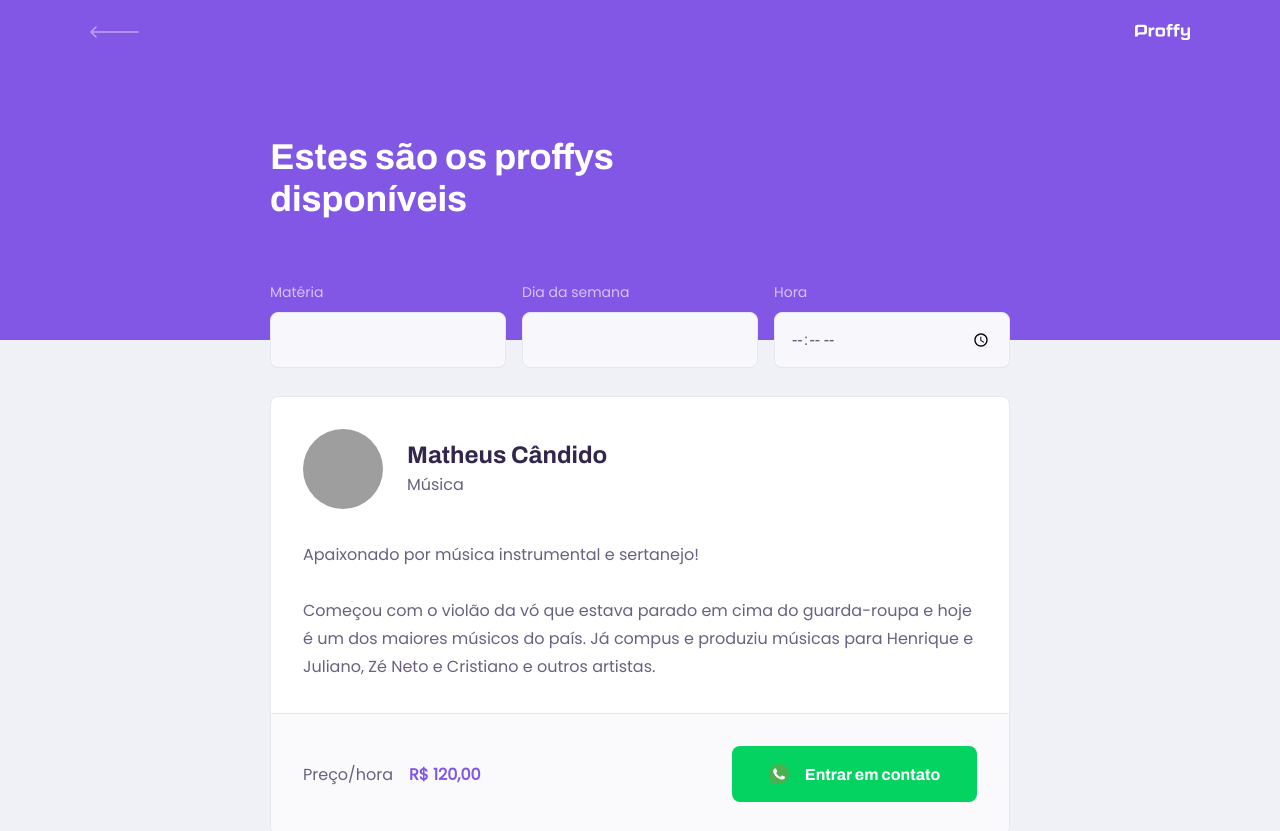
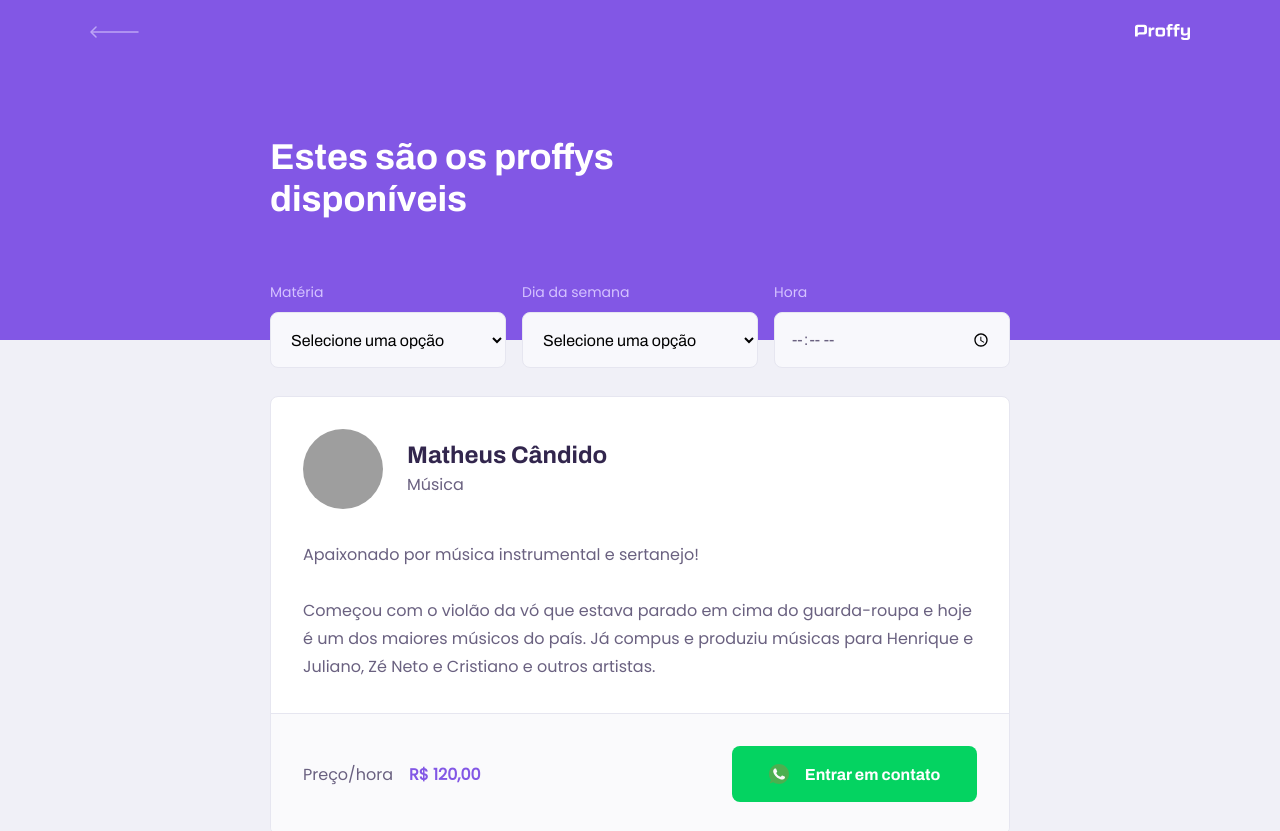
Before and after one commit to MatheusCandido1/web_proffy, a React (Create React App) app: page /study in a window 1280 px wide. Shown: the top 831 px of the page. Built offline with nearby package versions, Linux system fonts and the light colour scheme; grey boxes are pictures that could not be loaded.

Commit message:
add-select-component

```diff
--- /dev/null
+++ b/src/components/Select/index.tsx
@@ -0,0 +1,28 @@
+import React, { SelectHTMLAttributes } from 'react';
+
+import './style.css';
+
+interface SelectProps extends SelectHTMLAttributes<HTMLSelectElement>{
+    name: string;
+    label: string;
+    options: Array<{
+        value: string;
+        label: string;
+    }>;
+}
+
+const  Select: React.FC<SelectProps> = ({ label,name, options, ...rest }) => {
+    return(
+        <div className="select-block">
+            <label htmlFor={name}>{ label }</label>
+            <select id={name} {...rest} >
+            <option value="" disabled selected hidden>Selecione uma opção</option>
+                {options.map(option => {
+                    return <option key={option.value} value={option.value}>{option.label}</option>
+                })}
+            </select>
+        </div>
+    );
+}
+
+export default Select;
--- /dev/null
+++ b/src/components/Select/style.css
@@ -0,0 +1,34 @@
+.select-block {
+    position: relative;
+}
+
+.select-block + .select-block {
+    margin-top: 1.4rem;
+}
+
+.select-block label {
+    font-size: 1.4rem;
+}
+
+.select-block select {
+    width: 100%;
+    height: 5.6rem;
+    margin-top: 0.8rem;
+    border-radius: 0.8rem;
+    background: var(--color-input-background);
+    border: 1px solid var(--color-line-in-white);
+    outline: 0;
+    padding: 0 1.6rem;
+    font: 1.6rem Archivo;
+}
+
+.select-block:focus-within::after {
+    width: calc(100% - 3.2rem);
+    height: 2px;
+    content: '';
+    background: var(--color-primary-light);
+    position: absolute;
+    left: 1.6rem;
+    right: 1.6rem;
+    bottom: 0;
+}
--- a/src/pages/TeacherForm/index.tsx
+++ b/src/pages/TeacherForm/index.tsx
@@ -4,9 +4,10 @@
 
 import './style.css'
 import Input from '../../components/Input';
+import Select from '../../components/Select';
+import Textarea from '../../components/Textarea';
 
 import warningIcon from '../../assets/images/icons/warning.svg'
-import Textarea from '../../components/Textarea';
 
 function TeacherForm() {
     return (
@@ -27,7 +28,14 @@
 
             <fieldset>
                 <legend> Sobre a aula </legend>
-                <Input name="subject" label="Matéria" />
+                <Select name="subject" label="Matéria" options={[
+                    { value: 'Artes', label: 'Artes'},
+                    { value: 'Biologia', label: 'Biologia'},
+                    { value: 'Ciências', label: 'Ciências'},
+                    { value: 'Geografia', label: 'Geografia'},
+                    { value: 'História', label: 'História'},
+                    { value: 'Matemática', label: 'Matemática'},
+                ]} />
                 <Input name="cost" label="Custo da sua hora por aula" />
             </fieldset>
 
--- a/src/pages/TeacherForm/style.css
+++ b/src/pages/TeacherForm/style.css
@@ -36,6 +36,11 @@
     width: 100%;
     padding-bottom: 1.6rem;
     border-bottom: 1px solid var(--color-line-in-white);
+}
+
+#page-teacher-form main fieldset .input-block + .textarea-block,
+#page-teacher-form main fieldset .select-block + .input-block {
+    margin-top: 2.4rem;
 }
 
 #page-teacher-form main label {
--- a/src/pages/TeacherList/index.tsx
+++ b/src/pages/TeacherList/index.tsx
@@ -3,6 +3,7 @@
 import PageHeader from '../../components/PageHeader';
 import TeacherItem from '../../components/TeacherItem';
 import Input from '../../components/Input';
+import Select from '../../components/Select';
 
 import './style.css'
 
@@ -11,8 +12,24 @@
         <div id="page-teacher-list" className="container">
             <PageHeader title="Estes são os proffys disponíveis">
              <form id="search-teachers">
-                 <Input name="subject" label="Matéria" />
-                 <Input name="week_day" label="Dia da semana" />
+             <Select name="subject" label="Matéria" options={[
+                    { value: 'Artes', label: 'Artes'},
+                    { value: 'Biologia', label: 'Biologia'},
+                    { value: 'Ciências', label: 'Ciências'},
+                    { value: 'Geografia', label: 'Geografia'},
+                    { value: 'História', label: 'História'},
+                    { value: 'Matemática', label: 'Matemática'},
+                ]} />
+            <Select name="week_day" label="Dia da semana" options={[
+                    { value: '0', label: 'Domingo'},
+                    { value: '1', label: 'Segunda-feira'},
+                    { value: '2', label: 'Terça-feira'},
+                    { value: '3', label: 'Quarta-feira'},
+                    { value: '4', label: 'Quinta-feira'},
+                    { value: '5', label: 'Sexta-feira'},
+                    { value: '6', label: 'Sábado'},
+                ]} />
+
                  <Input type="time" name="time" label="Hora" />
 
              </form>
--- a/src/pages/TeacherList/style.css
+++ b/src/pages/TeacherList/style.css
@@ -29,7 +29,8 @@
         bottom: -28px;
     }
 
-    #search-teachers .input-block + .input-block {
+    #search-teachers .input-block + .input-block,
+    #search-teachers .select-block + .select-block {
         margin-top: 0;
     }
 
```
